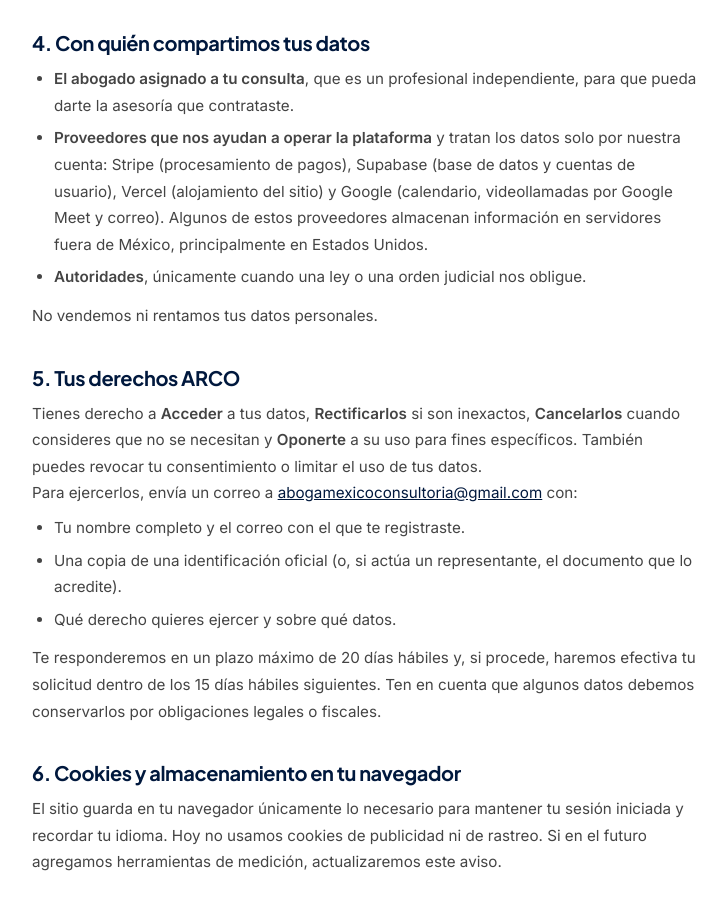
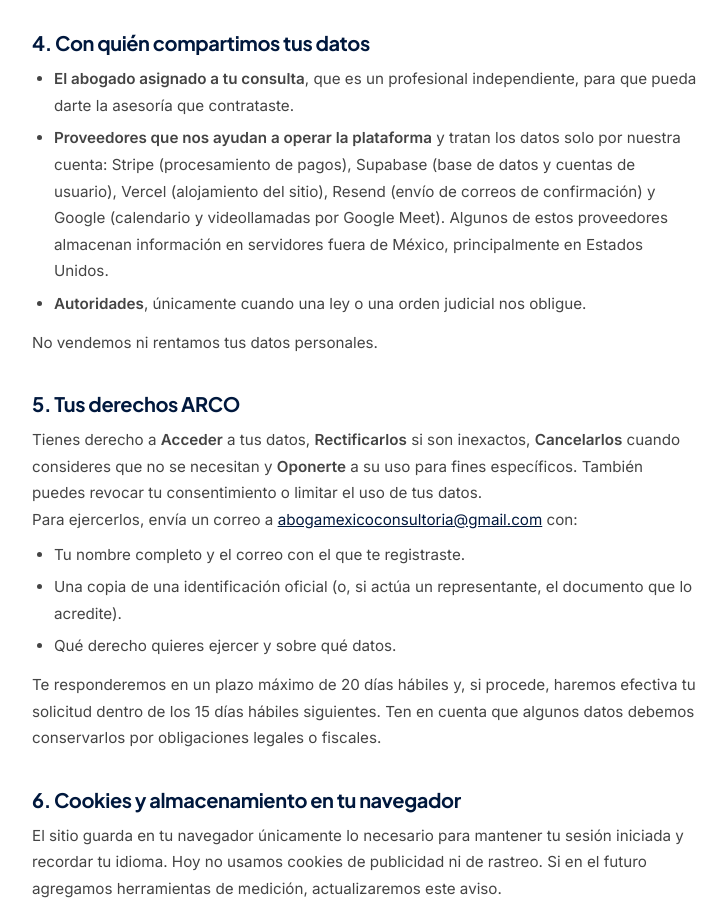
Before and after one commit to abogamexico/abogamexico-react, a React (Vite) app: page /privacidad in a window 1280 px wide. Shown: the part 1460-2374 px from the top of the page, without its empty margins (274-1001 px from the left). Built offline with nearby package versions, Linux system fonts and the light colour scheme.

Commit message:
Aviso de privacidad: agregar Resend como proveedor de correos
Co-Authored-By: Claude Opus 5.5 <noreply@anthropic.com>
Claude-Session: https://claude.ai/code/session_011fjozabn4yPqkf5NfCPWLk

```diff
--- a/src/pages/Legal.jsx
+++ b/src/pages/Legal.jsx
@@ -57,7 +57,7 @@ export function Privacidad() {
       <h2>4. Con quién compartimos tus datos</h2>
       <ul>
         <li><strong>El abogado asignado a tu consulta</strong>, que es un profesional independiente, para que pueda darte la asesoría que contrataste.</li>
-        <li><strong>Proveedores que nos ayudan a operar la plataforma</strong> y tratan los datos solo por nuestra cuenta: Stripe (procesamiento de pagos), Supabase (base de datos y cuentas de usuario), Vercel (alojamiento del sitio) y Google (calendario, videollamadas por Google Meet y correo). Algunos de estos proveedores almacenan información en servidores fuera de México, principalmente en Estados Unidos.</li>
+        <li><strong>Proveedores que nos ayudan a operar la plataforma</strong> y tratan los datos solo por nuestra cuenta: Stripe (procesamiento de pagos), Supabase (base de datos y cuentas de usuario), Vercel (alojamiento del sitio), Resend (envío de correos de confirmación) y Google (calendario y videollamadas por Google Meet). Algunos de estos proveedores almacenan información en servidores fuera de México, principalmente en Estados Unidos.</li>
         <li><strong>Autoridades</strong>, únicamente cuando una ley o una orden judicial nos obligue.</li>
       </ul>
       <p>No vendemos ni rentamos tus datos personales.</p>
```
